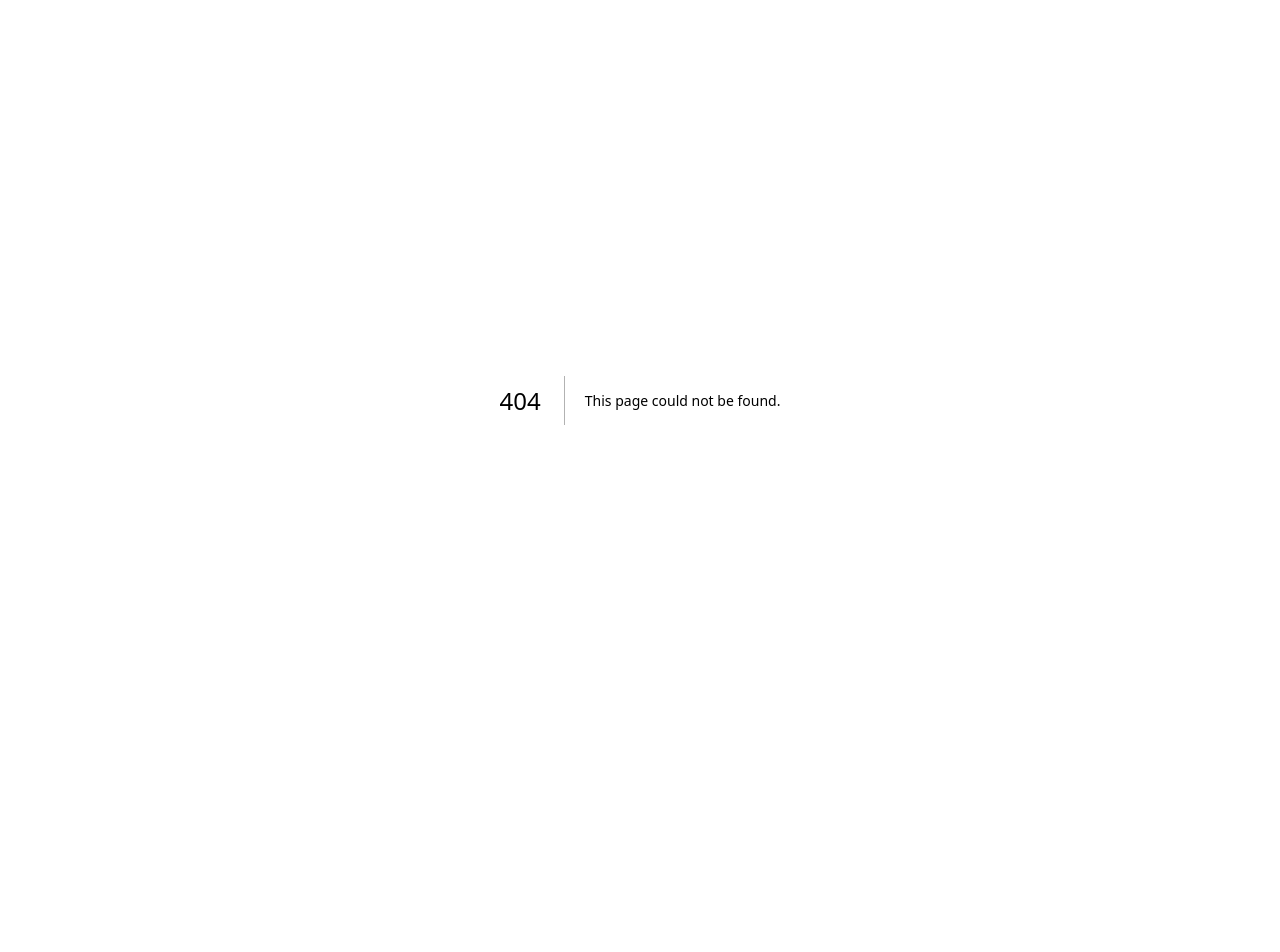
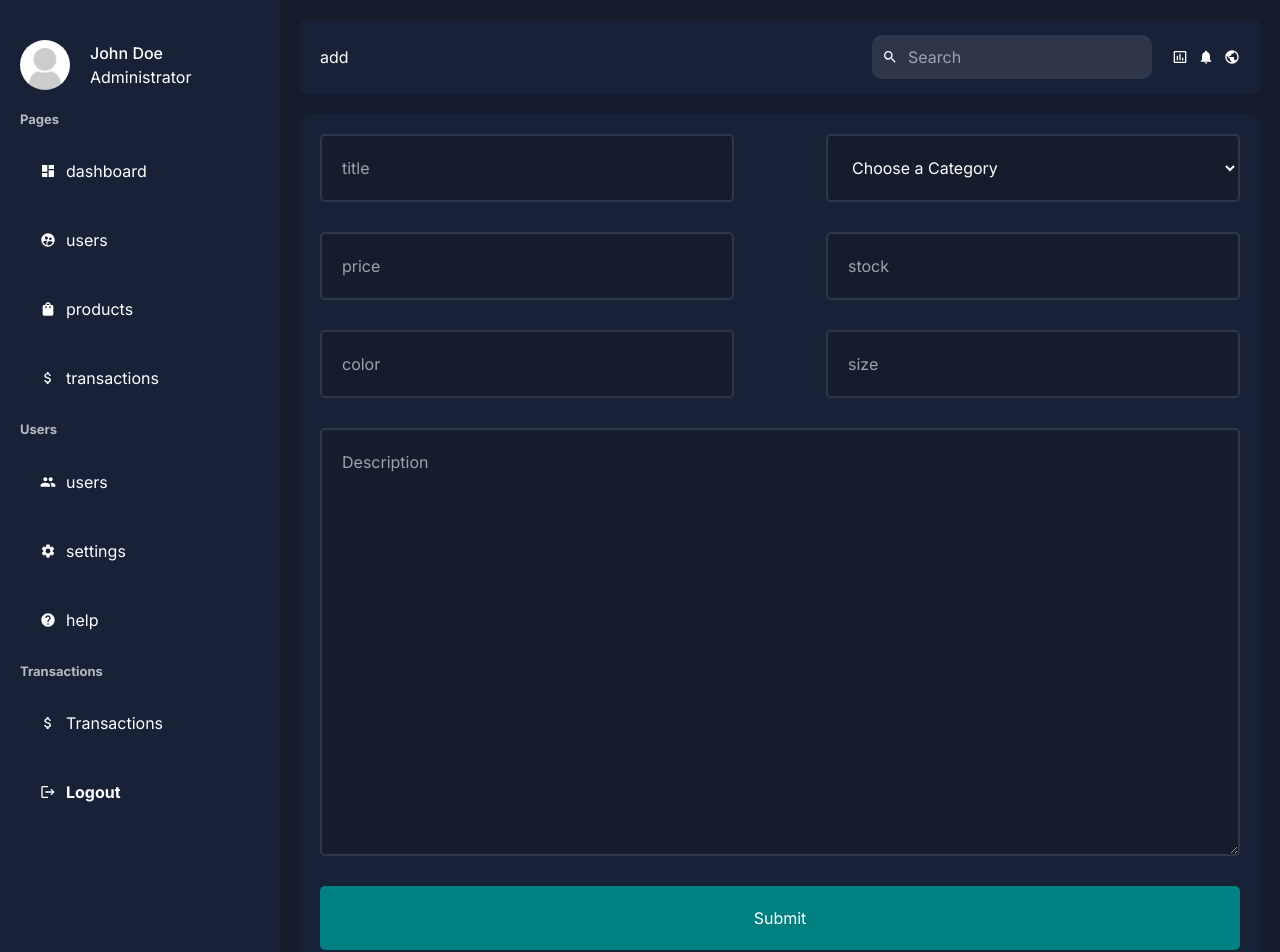
Before and after one commit to saurav-ghimire/Next-JS-Dashboard, a Next.js app: page /dashboard/products/add in a window 1280 px wide. Before the commit this address had no page. Shown: the top 952 px of the page. Before the commit the page ends 800 px from the top, so only its background shows below. Built offline with nearby package versions, Linux system fonts and the light colour scheme.

Commit message:
Add Product Page Created

```diff
--- /dev/null
+++ b/app/components/dashboard/products/addProducts.module.css
@@ -0,0 +1,41 @@
+.container {
+  background-color: var(--bgSoft);
+  padding: 20px;
+  border-radius: 10px;
+  margin-top: 20px;
+}
+
+.form {
+  display: flex;
+  flex-wrap: wrap;
+  justify-content: space-between;
+}
+
+.form input,
+.form textarea,
+.form select {
+  padding: 20px;
+  background-color: var(--bg);
+  color: var(--text);
+  border: 2px solid #2e374a;
+  border-radius: 5px;
+  margin-bottom: 30px;
+}
+
+.form input, .form select {
+  width: 45%;
+}
+
+.form textarea{
+  width: 100%;
+}
+
+.form button{
+  width: 100%;
+  padding: 20px;
+  background-color: teal;
+  color: var(--text);
+  border: none;
+  border-radius: 5px;
+  cursor: pointer;
+}
--- /dev/null
+++ b/app/dashboard/products/add/page.jsx
@@ -0,0 +1,31 @@
+import styles from "@/app//components/dashboard/products/addProducts.module.css";
+
+const AddProductPage = () => {
+  return (
+    <div className={styles.container}>
+      <form action='' className={styles.form}>
+        <input type="text" placeholder="title" name="title" required />
+        <select name="cat" id="cat">
+          <option value="general">Choose a Category</option>
+          <option value="kitchen">Kitchen</option>
+          <option value="phone">Phone</option>
+          <option value="computer">Computer</option>
+        </select>
+        <input type="number" placeholder="price" name="price" required />
+        <input type="number" placeholder="stock" name="stock" required />
+        <input type="text" placeholder="color" name="color" />
+        <input type="text" placeholder="size" name="size" />
+        <textarea
+          required
+          name="desc"
+          id="desc"
+          rows="16"
+          placeholder="Description"
+        ></textarea>
+        <button type="submit">Submit</button>
+      </form>
+    </div>
+  );
+};
+
+export default AddProductPage;
```
